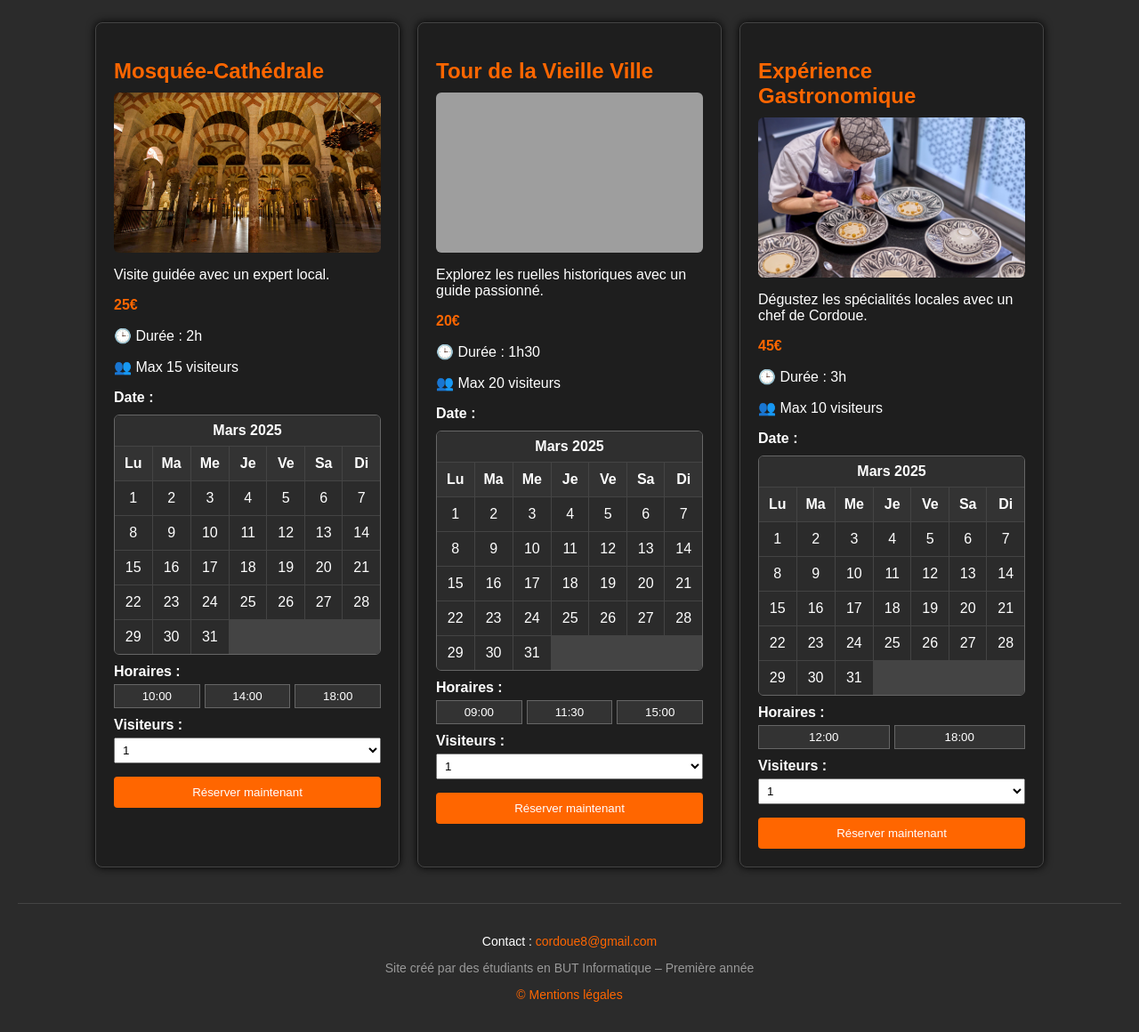
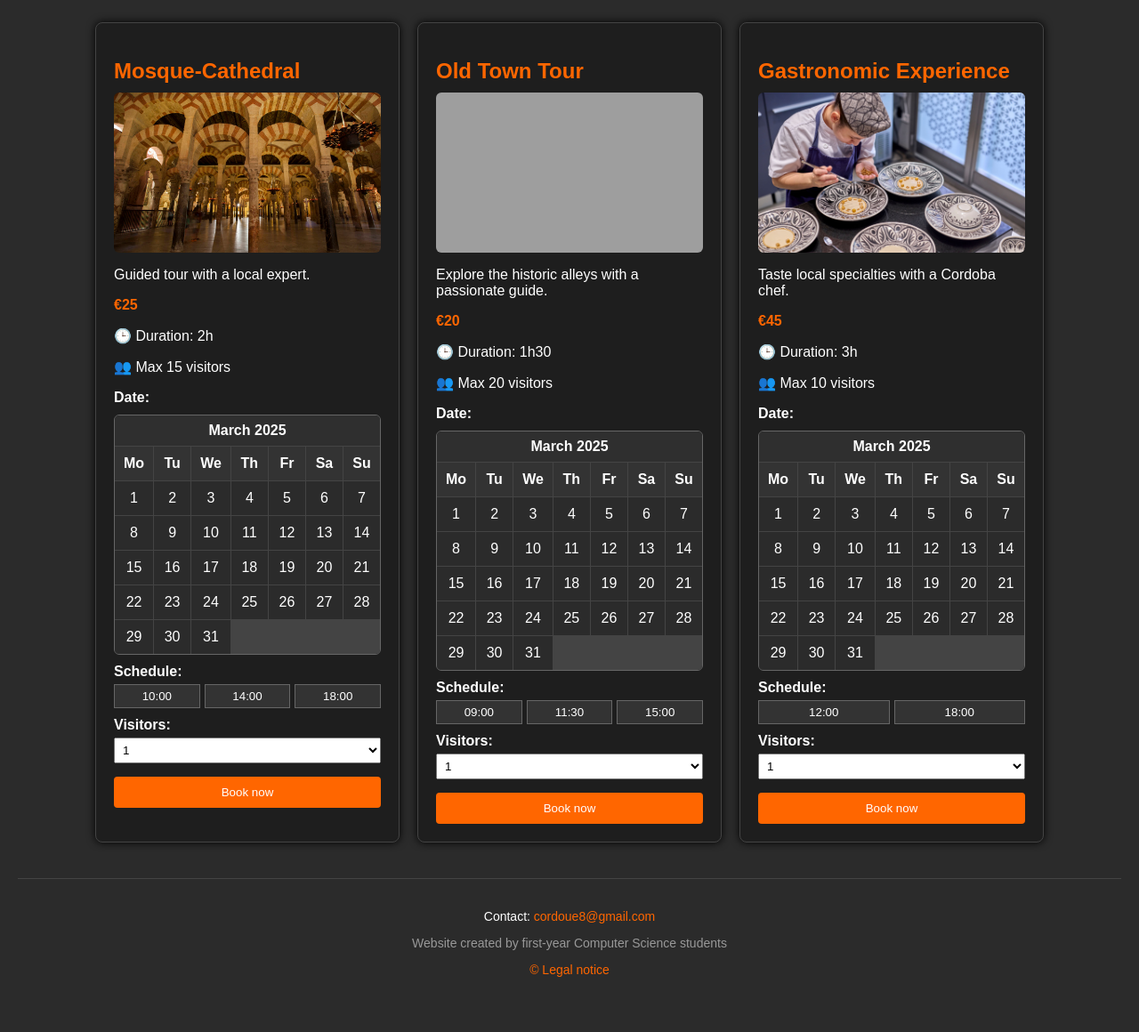
Before and after one commit to hhunna/hhunna.github.io, a plain HTML site: page reservation_EN.html in a window 1280 px wide. Shown: the part 167-1327 px from the top of the page at 89% size. After the commit the page ends 1299 px from the top, so only its background shows below. Drawn offline with Linux system fonts and the light colour scheme; grey boxes are pictures that could not be loaded.

Commit message:
Add files via upload

```diff
--- a/reservation_EN.html
+++ b/reservation_EN.html
@@ -2,21 +2,21 @@
 <html lang="en">
 <head>
     <meta charset="UTF-8" />
-    <title>Interactives Reservations</title>
+    <title>Interactive Reservations</title>
     <link rel="stylesheet" href="reservation.css">
 </head>
 
 <body>
     <header class="header-bar">
         <a href="index.html">
-            <img src="Images/MCN-transparent.png" alt="Logo Mediation Culturelle et Numérique" class="logo-img">
+            <img src="Images/MCN-transparent.png" alt="Logo Cultural and Digital Mediation" class="logo-img">
         </a>
         <ul class="nav-links">
             <li><a href="index.html">Home</a></li>
             <li><a href="architecture_monuments.html">Architecture/Monuments</a></li>
             <li><a href="culture.html">Culture</a></li>
             <li><a href="carte.html">Interactive Map</a></li>
-            <li><a href="pratique.html">Pratical</a></li>
+            <li><a href="pratique.html">Practical</a></li>
             <li><a href="reservation.html" class="active-link">Reservation</a></li>
             <li><a href="https://www.tripadvisor.com/Restaurants-g187430-Cordoba_Province_of_Cordoba_Andalucia.html">Gastronomy</a></li>
             <li><a href="https://www.turismodecordoba.org/">News</a></li>
@@ -28,47 +28,47 @@
         </ul>
     </header>
 
-<h1>Interactives Reservations</h1>
+<h1>Interactive Reservations</h1>
 
 <div class="container" id="reservation-cards">
-    <!-- Les 3 cartes seront insérées ici dynamiquement -->
+    <!-- The 3 cards will be inserted dynamically here -->
 </div>
 
-<div class="popup" id="popup">✅ Réservation confirmée !</div>
+<div class="popup" id="popup">✅ Reservation confirmed!</div>
 
 <footer>
-    <p>Contact : <a href="mailto:cordoue8@gmail.com">cordoue8@gmail.com</a></p>
-    <p class="signature">Site créé par des étudiants en BUT Informatique – Première année</p>
-	<a href="mentions_legales_EN.html"><p>&copy Mentions légales</p></a>
+    <p>Contact: <a href="mailto:cordoue8@gmail.com">cordoue8@gmail.com</a></p>
+    <p class="signature">Website created by first-year Computer Science students</p>
+	<a href="mentions_legales_EN.html"><p>&copy Legal notice</p></a>
 </footer>
 
 <script>
     const activités = [
         {
-            titre: "Mosquée-Cathédrale",
+            titre: "Mosque-Cathedral",
             image: "Images/mosquee.jpg",
-            description: "Visite guidée avec un expert local.",
-            prix: "25€",
+            description: "Guided tour with a local expert.",
+            prix: "€25",
             duree: "2h",
-            max: "15 visiteurs",
+            max: "15 visitors",
             horaires: ["10:00", "14:00", "18:00"]
         },
         {
-            titre: "Tour de la Vieille Ville",
+            titre: "Old Town Tour",
             image: "Images/vieilleVille.jpg",
-            description: "Explorez les ruelles historiques avec un guide passionné.",
-            prix: "20€",
+            description: "Explore the historic alleys with a passionate guide.",
+            prix: "€20",
             duree: "1h30",
-            max: "20 visiteurs",
+            max: "20 visitors",
             horaires: ["09:00", "11:30", "15:00"]
         },
         {
-            titre: "Expérience Gastronomique",
+            titre: "Gastronomic Experience",
             image: "Images/gastronomie.jpg",
-            description: "Dégustez les spécialités locales avec un chef de Cordoue.",
-            prix: "45€",
+            description: "Taste local specialties with a Cordoba chef.",
+            prix: "€45",
             duree: "3h",
-            max: "10 visiteurs",
+            max: "10 visitors",
             horaires: ["12:00", "18:00"]
         }
     ];
@@ -80,33 +80,31 @@
         card.className = "card";
         card.innerHTML = `
         <h2 class="titre">${act.titre}</h2>
-      <img src="${act.image}" alt="Image de ${act.titre}" style="width:100%; height:auto; max-height:180px; object-fit:cover; border-radius:6px; display:block; margin-bottom:10px;">
-
-
+        <img src="${act.image}" alt="Image of ${act.titre}" style="width:100%; height:auto; max-height:180px; object-fit:cover; border-radius:6px; display:block; margin-bottom:10px;">
         <p>${act.description}</p>
         <p class="prix">${act.prix}</p>
-        <p>🕒 Durée : ${act.duree}</p>
+        <p>🕒 Duration: ${act.duree}</p>
         <p>👥 Max ${act.max}</p>
-        <label>Date :</label>
+        <label>Date:</label>
         <div class="calendar">
-          <div class="calendar-header">Mars 2025</div>
+          <div class="calendar-header">March 2025</div>
           <div class="calendar-grid">
-            ${["Lu", "Ma", "Me", "Je", "Ve", "Sa", "Di"].map(j => `<div class="calendar-day">${j}</div>`).join("")}
+            ${["Mo", "Tu", "We", "Th", "Fr", "Sa", "Su"].map(j => `<div class="calendar-day">${j}</div>`).join("")}
             ${Array.from({ length: 31 }, (_, i) => `<div class="calendar-date">${i + 1}</div>`).join("")}
           </div>
         </div>
-        <label>Horaires :</label>
+        <label>Schedule:</label>
         <div class="horaires">
           ${act.horaires.map(h => `<button>${h}</button>`).join("")}
         </div>
-        <label>Visiteurs :</label>
+        <label>Visitors:</label>
         <select><option>1</option><option>2</option><option>3</option><option>4</option></select>
-        <button class="btn-reserver">Réserver maintenant</button>
+        <button class="btn-reserver">Book now</button>
       `;
         container.appendChild(card);
     });
 
-    // Sélection de dates
+    // Date selection
     document.addEventListener("click", (e) => {
         if (e.target.classList.contains("calendar-date")) {
             const calendar = e.target.closest(".calendar");
@@ -115,7 +113,7 @@
         }
     });
 
-    // Sélection d'horaire
+    // Schedule selection
     document.addEventListener("click", (e) => {
         if (e.target.parentElement && e.target.parentElement.classList.contains("horaires")) {
             const horaires = e.target.parentElement;
@@ -124,7 +122,7 @@
         }
     });
 
-    // Réservation confirmation
+    // Reservation confirmation
     document.addEventListener("click", (e) => {
         if (e.target.classList.contains("btn-reserver")) {
             const popup = document.getElementById("popup");
```
